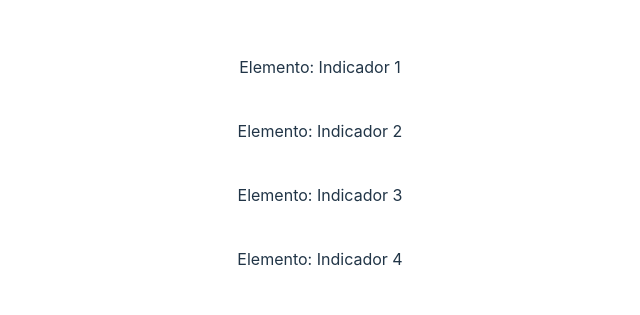
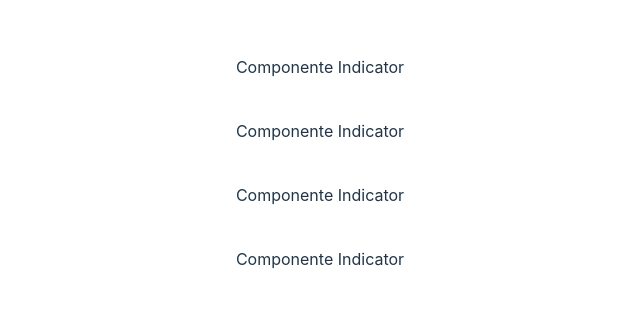
Before and after one commit to AlexDiez10/dashboard, a React (Vite) app: page / in a window 1280 px wide. Shown: the part 173-488 px from the top of the page, without its empty margins (320-960 px from the left). Built offline with nearby package versions, Linux system fonts and the light colour scheme.

Commit message:
create folder components and file Indicator.tsx

```diff
--- a/src/App.tsx
+++ b/src/App.tsx
@@ -1,8 +1,11 @@
+/*
 import { useState } from 'react'
 import reactLogo from './assets/react.svg'
 import viteLogo from '/vite.svg'
+*/
 import './App.css'
 import Grid from '@mui/material/Grid2'
+import Indicator from './components/indicator'
 
 function App() {
 
@@ -10,10 +13,10 @@ function App() {
        <Grid container spacing={5}>
 
         {/* Indicadores */}
-        <Grid size={{xs:12 , xl:3}}>Elemento: Indicador 1</Grid>
-        <Grid size={{xs:12 , xl:3}}>Elemento: Indicador 2</Grid>
-        <Grid size={{xs:12 , xl:3}}>Elemento: Indicador 3</Grid>
-        <Grid size={{xs:12 , xl:3}}>Elemento: Indicador 4</Grid>
+        <Grid size={{xs:12 , xl:3}}><Indicator /></Grid>
+        <Grid size={{xs:12 , xl:3}}><Indicator /></Grid>
+        <Grid size={{xs:12 , xl:3}}><Indicator /></Grid>
+        <Grid size={{xs:12 , xl:3}}><Indicator /></Grid>
 
         {/* Tabla */}
         <Grid size={{xs:12 , xl:8}}>Elemento: Tabla</Grid>
--- /dev/null
+++ b/src/components/indicator.tsx
@@ -0,0 +1,7 @@
+export default function Indicator(){
+    return (
+        <>
+            Componente Indicator
+        </>
+    )
+}
```
